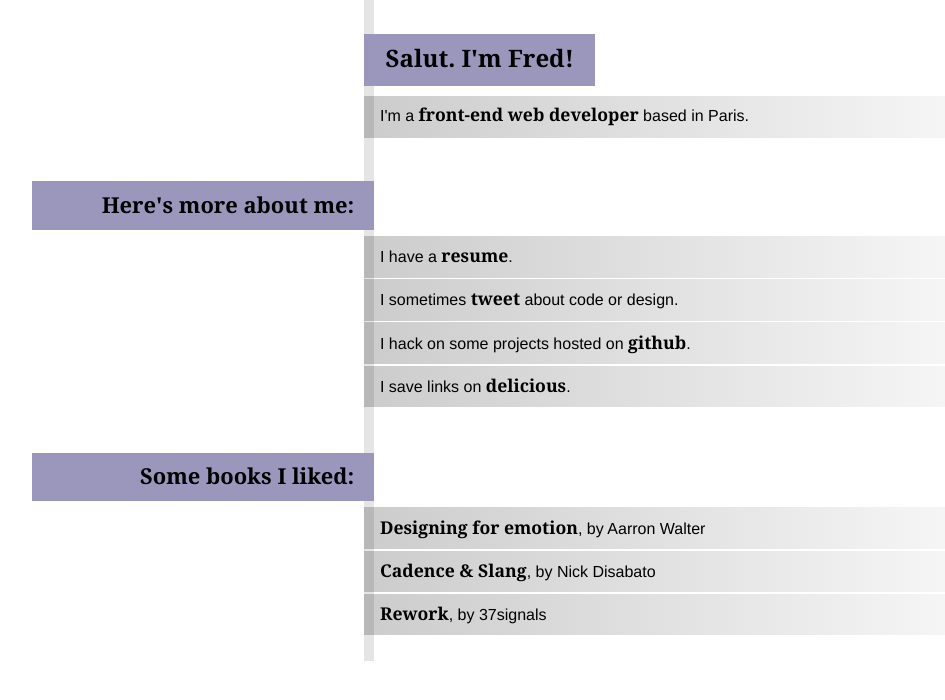
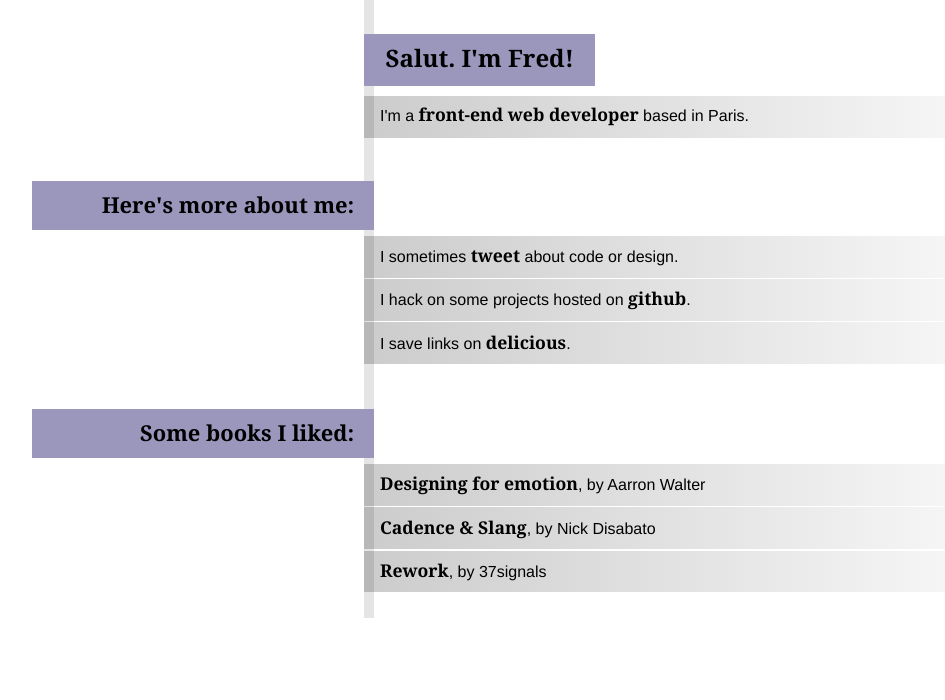
Before and after one commit to farnoux/farnoux.github.com, a Jekyll site: the page built from index.html, in a window 1280 px wide. Shown: the top 700 px of the page, without its empty margins (115-1060 px from the left). Built offline with Jekyll 4.4.1, drawn with Linux system fonts in a browser that asks for light colours.

Commit message:
Comment the "resume" link for the moment.

```diff
--- a/index.html
+++ b/index.html
@@ -9,7 +9,7 @@ title: farnoux
 
 <h2 class="west">Here's more about me:</h2>
 <ul>
-  <li><a href="/resume">I have a <em>resume</em>.</a></li>
+  <!-- <li><a href="/resume">I have a <em>resume</em>.</a></li> -->
   <li><a href="https://twitter.com/farnoux">I sometimes <em>tweet</em> about code or design.</a></li>
   <li><a href="https://github.com/farnoux">I hack on some projects hosted on <em>github</em>.</a></li>
   <li><a href="http://delicious.com/farnoux">I save links on <em>delicious</em>.</a></li>
```
